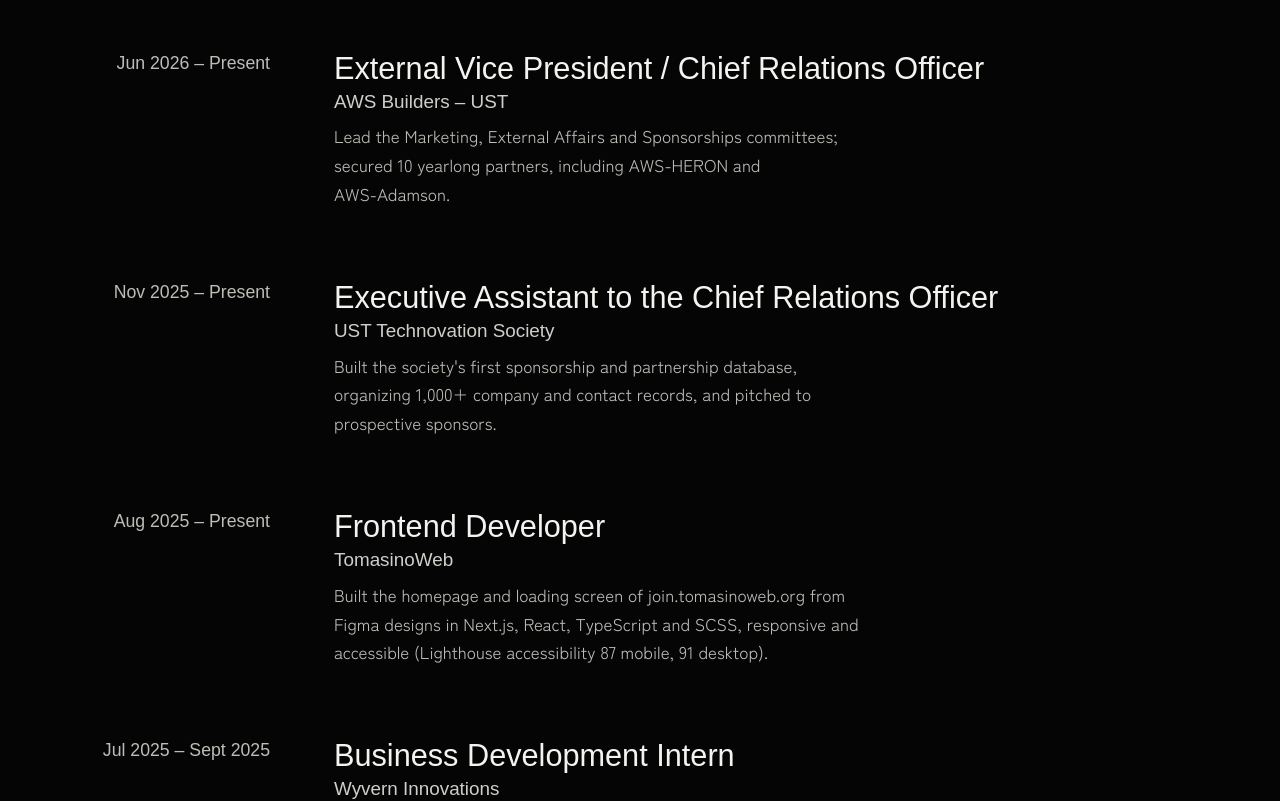
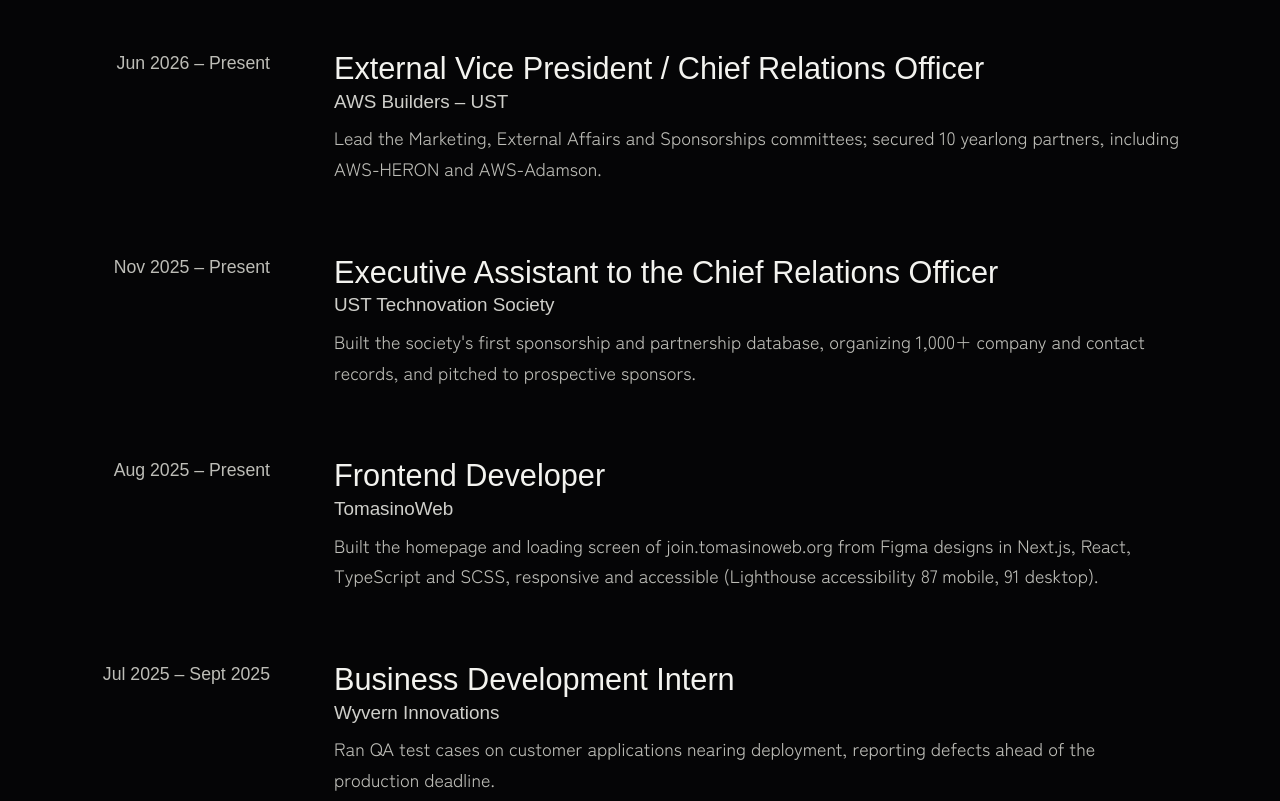
Before and after one commit to n4t5Uuu/Bleach-Inspired-Portfolio, a Next.js app: page / in a window 1280 px wide. Shown: the part 3764-4565 px from the top of the page. Built offline with nearby package versions, Linux system fonts and the light colour scheme; a web font is replaced by a local one.

Commit message:
feat(experience): widen the role descriptions
Set them a step larger and let them run to about 95 characters, so
they use the width beside the cord.

```diff
--- a/src/app/globals.css
+++ b/src/app/globals.css
@@ -2429,7 +2429,8 @@ a.resume-tag:hover {
 
 .path-summary {
   margin-top: 10px;
-  max-width: var(--measure);
+  max-width: 95ch;
+  font-size: 1.125rem;
   color: var(--mist);
 }
 
```
